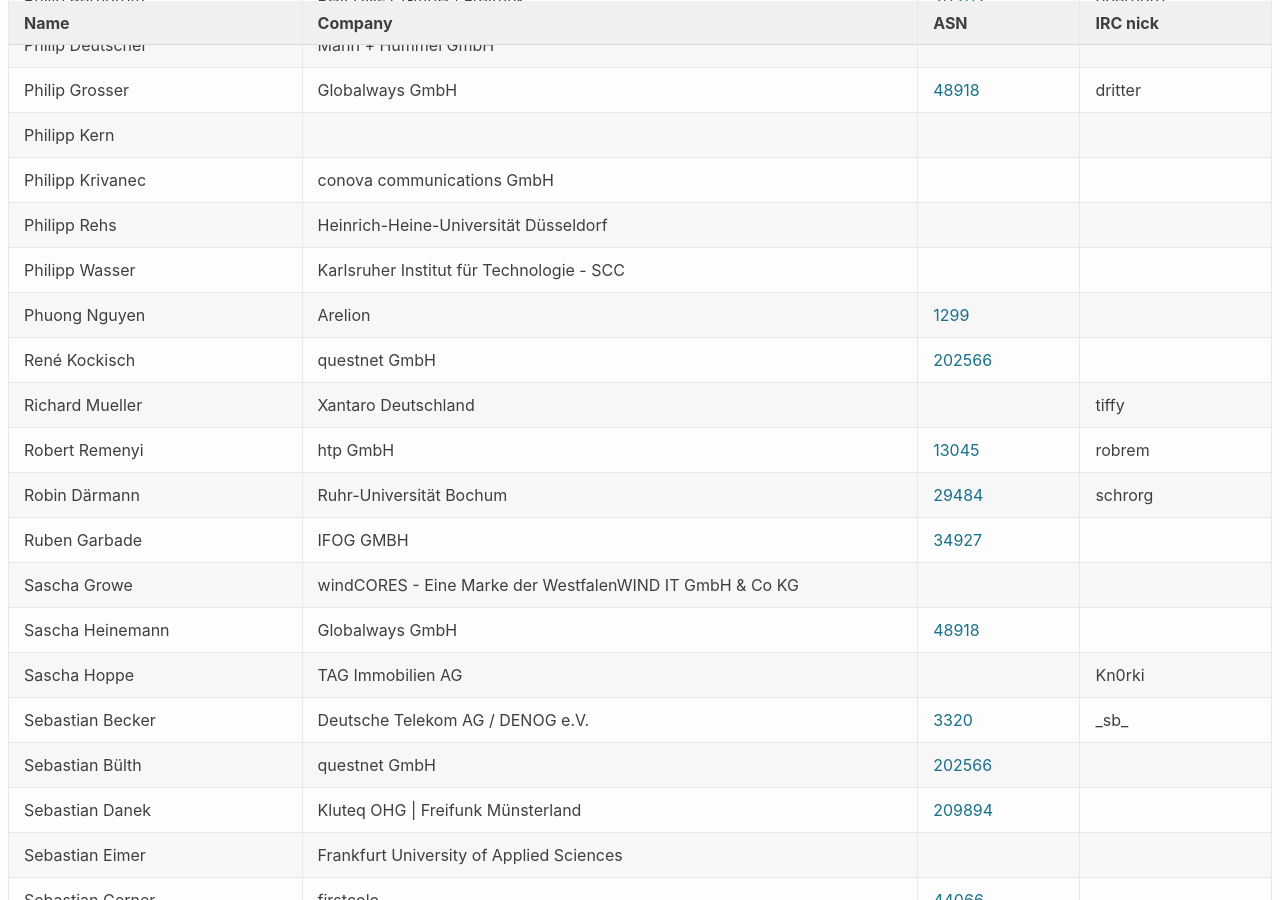
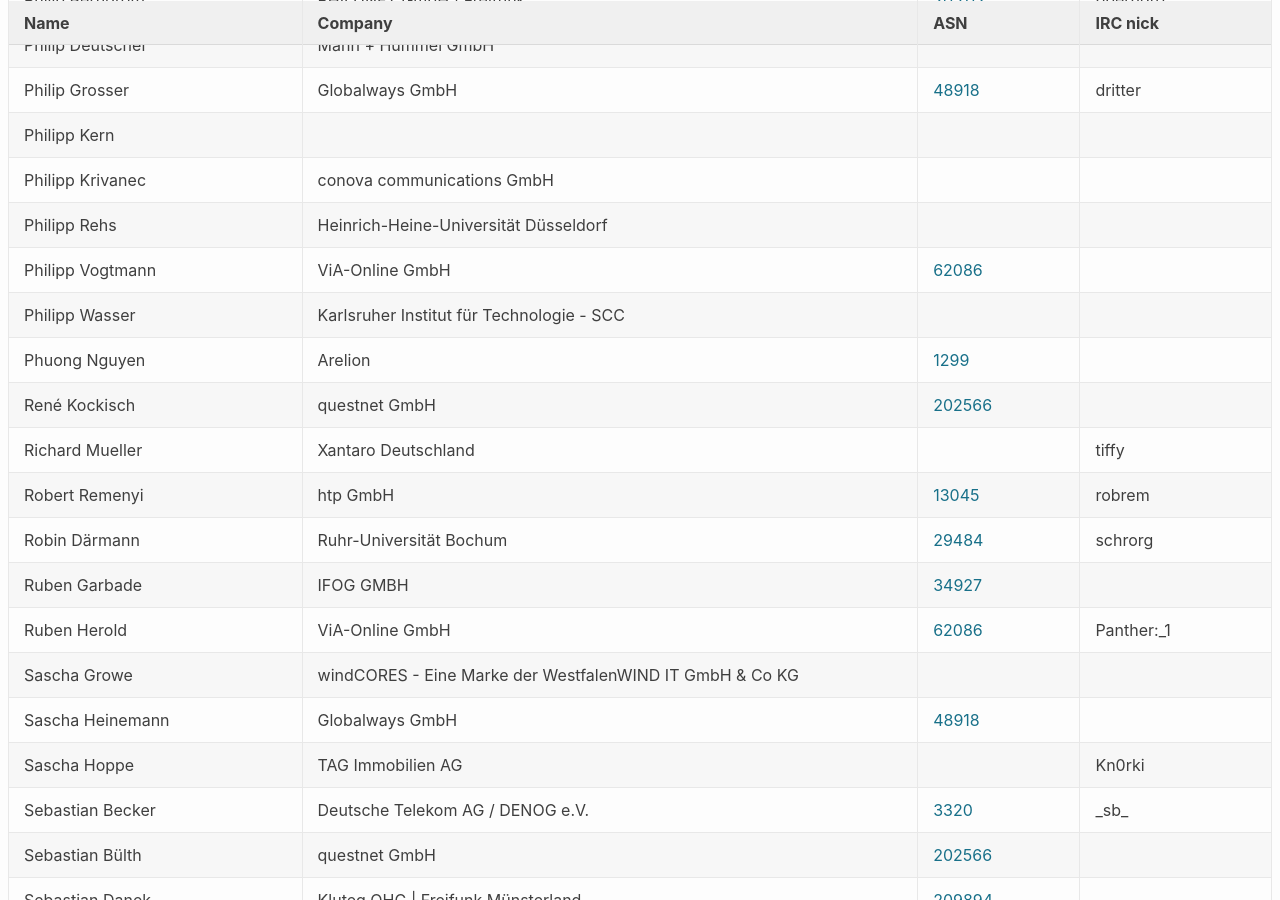
Before and after one commit to denog/pretix-attendeelist, a Jekyll site: the page built from denog15/index.md, in a window 1280 px wide and 900 px high, scrolled down 9919 px. Built offline with Jekyll 4.4.1, drawn with Linux system fonts in a browser that asks for light colours.

Commit message:
Latest data: Tue Oct 17 10:30:36 UTC 2023

```diff
--- a/_data/attendees_denog15_onsite.json
+++ b/_data/attendees_denog15_onsite.json
@@ -1332,6 +1332,12 @@
     "asn": null
   },
   {
+    "name": "Philipp Vogtmann",
+    "company": "ViA-Online GmbH",
+    "irc": null,
+    "asn": "62086"
+  },
+  {
     "name": "Philipp Wasser",
     "company": "Karlsruher Institut für Technologie - SCC",
     "irc": null,
@@ -1374,6 +1380,12 @@
     "asn": "34927"
   },
   {
+    "name": "Ruben Herold",
+    "company": "ViA-Online GmbH",
+    "irc": "Panther:_1",
+    "asn": "62086"
+  },
+  {
     "name": "Sascha Growe",
     "company": "windCORES - Eine Marke der WestfalenWIND IT GmbH & Co KG",
     "irc": null,
```
